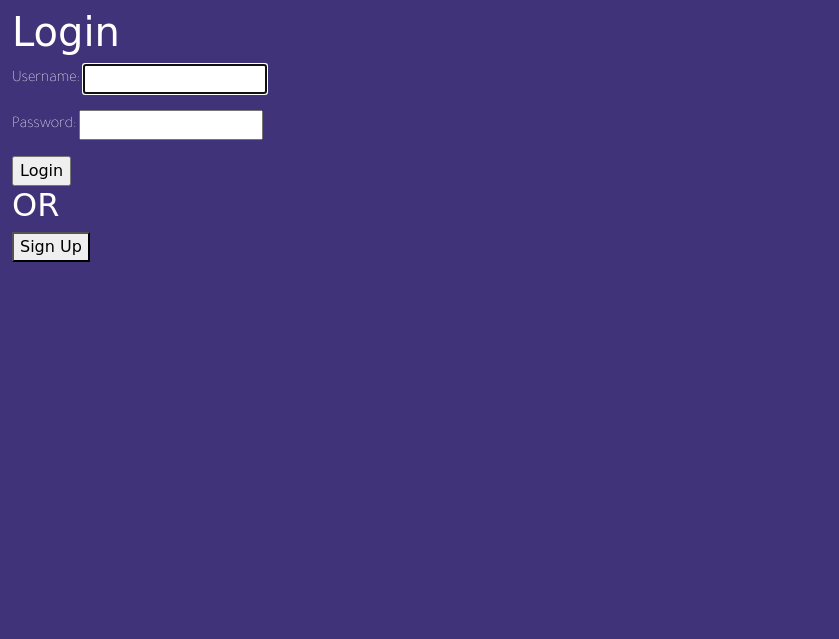
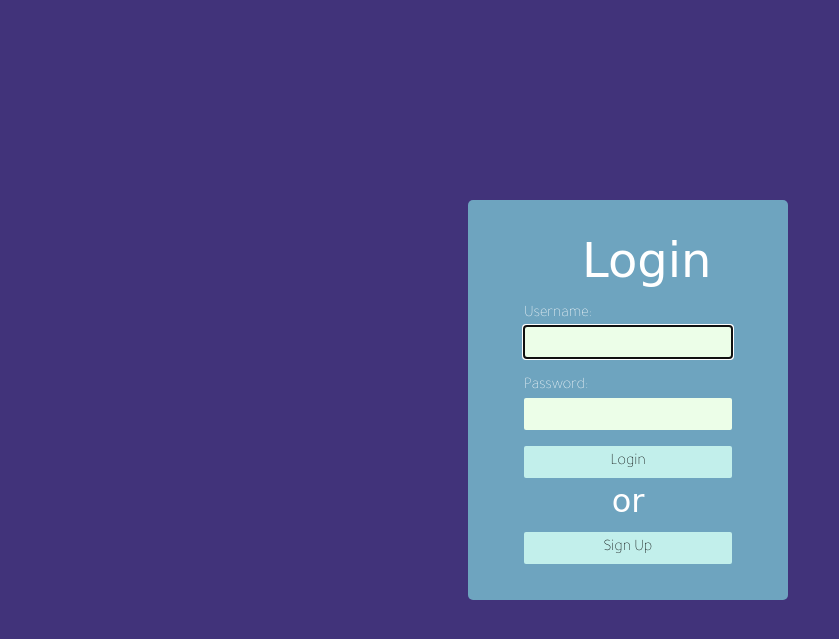
Before and after one commit to sabinaTT/talk-the-walk, a Django app: page /login/ in a window 1280 px wide. Shown: the top 639 px of the page, without its empty margins (0-839 px from the left). Run offline with Django 4.2, Linux system fonts and the light colour scheme; some web fonts are replaced.

Commit message:
center login box

```diff
--- a/main_app/static/styles/styles.css
+++ b/main_app/static/styles/styles.css
@@ -36,9 +36,52 @@ a:link, a:visited, a:hover, a:active {
     justify-content: center;
     text-align: center;
 }
-.about {
-    font-size: 1rem;
+#id_username {
+    background-color: #ECFEE8;
+    width: 13rem;
+    border: none;
+    border-radius: 2px;
 }
+#id_password {
+    background-color: #ECFEE8;
+    width: 13rem;
+    border: none;
+    border-radius: 2px;
+}
+input {
+    background-color: #C2EFEB;
+    width: 13rem;
+    height: 2rem;
+    border: none;
+    border-radius: 2px;
+}
+input:hover {
+    background-color: white;
+}
+#signup_btn{
+    background-color: #C2EFEB;
+    width: 13rem;
+    height: 2rem;
+    border: none;
+    border-radius: 2px;
+    font-family: 'Tajawal', sans-serif;
+}
+#signup_btn:hover {
+    background-color: #ffffff;
+}
+#login_text {
+    /* margin: 0 auto; */
+    font-size: 3rem;
+    text-align: center;
+}
+.login-box {
+    position: fixed;
+    top: 50%;
+    left: 50%;
+    /* bring your own prefixes */
+    transform: translate(-50%, -50%);
+}
+
 /*
 a:link, a:visited, a:hover, a:active {
     color: white;
--- a/main_app/templates/home.html
+++ b/main_app/templates/home.html
@@ -15,7 +15,7 @@
     </div>
     <br />
     <div class="row flex justify-content-end">
-        <div class="col-sm-6 d-flex align-items-end h2" style="height: 20rem">
+        <div class="col-sm-6 d-flex align-items-end h2" style="height: 18rem">
             <a href='about/'>About</a>
         </div>
     </div>
--- a/main_app/templates/login.html
+++ b/main_app/templates/login.html
@@ -1,15 +1,34 @@
 {% extends 'base.html'%}
 {% block body %}
 <div class="container-fluid">
-    <h1>Login</h1>
+    <div class="login-box flex row justify-content-center align-self-center" style='background-color: #6EA4BF; padding: 2rem; width: 20rem; height: 25rem; border-radius: 5px;'>
+    <div class="flex row justify-content-center">
+        <div class="col-sm-6">
+    <h1 id='login_text'>Login</h1>
+</div>
+</div>
+<div class="row">
+    <div class="col-sm-6">
     <form method='POST' action='.'>
         {% csrf_token %}
         {{ form.as_p }}
-        <input type='submit' value='Login' />
+        <input type='submit' value='Login' style="    font-family: 'Tajawal', sans-serif;" />
     </form>
-    <h2>OR</h2>
-    <a href='/signup'>
-        <button>Sign Up</button>
-    </a>
+</div>
+</div>
+<div class="row flex justify-content-center">
+    <div class="col-sm-6">
+        <h2 class='flex row justify-content-center' style='text-align: center'>or</h2>
+    </div>
+</div>
+<div class="row">
+    <div class="col-sm-6">
+        <a href='/signup'>
+            <button id='signup_btn'>Sign Up</button>
+        </a>
+    </div>
+</div>
+</div>
+
 </div>
 {% endblock %}
```
